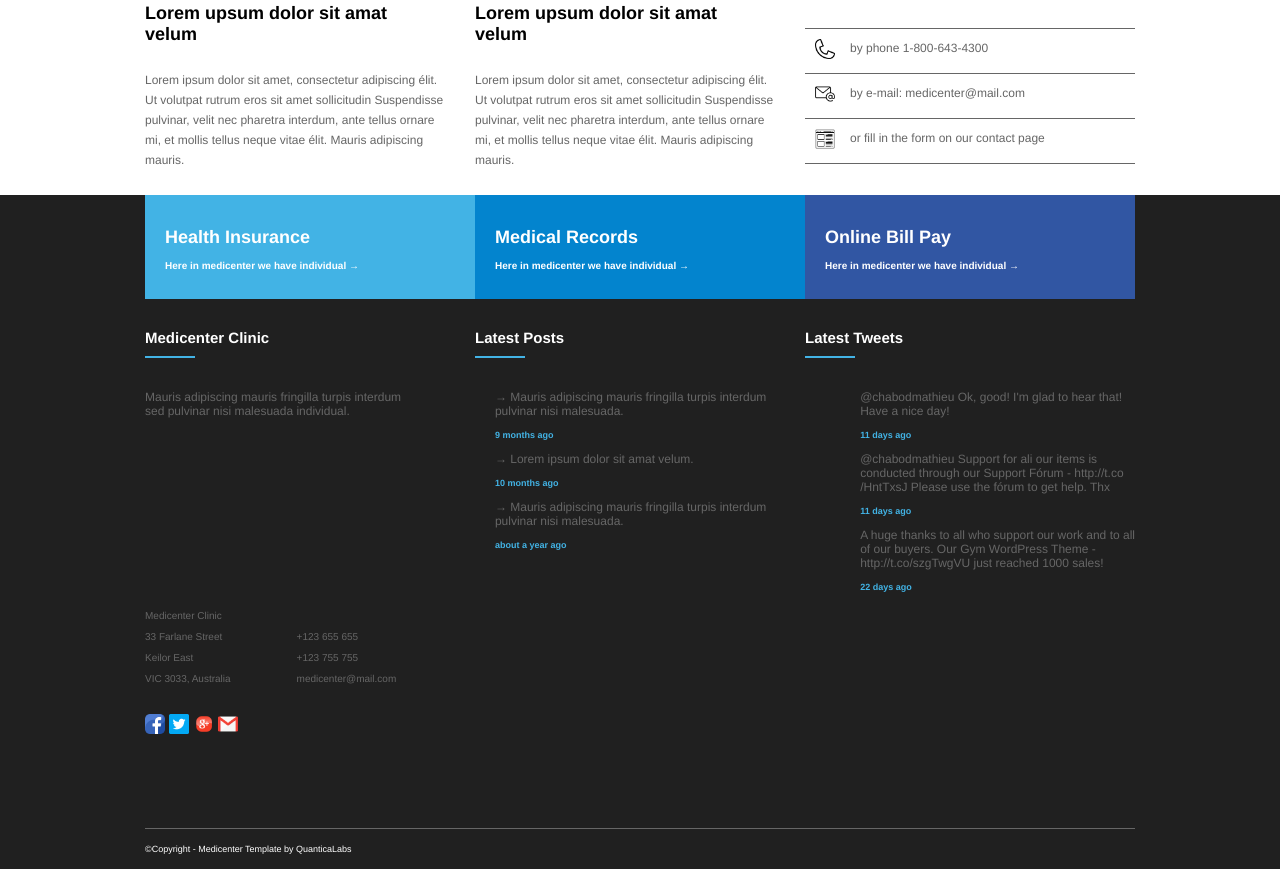
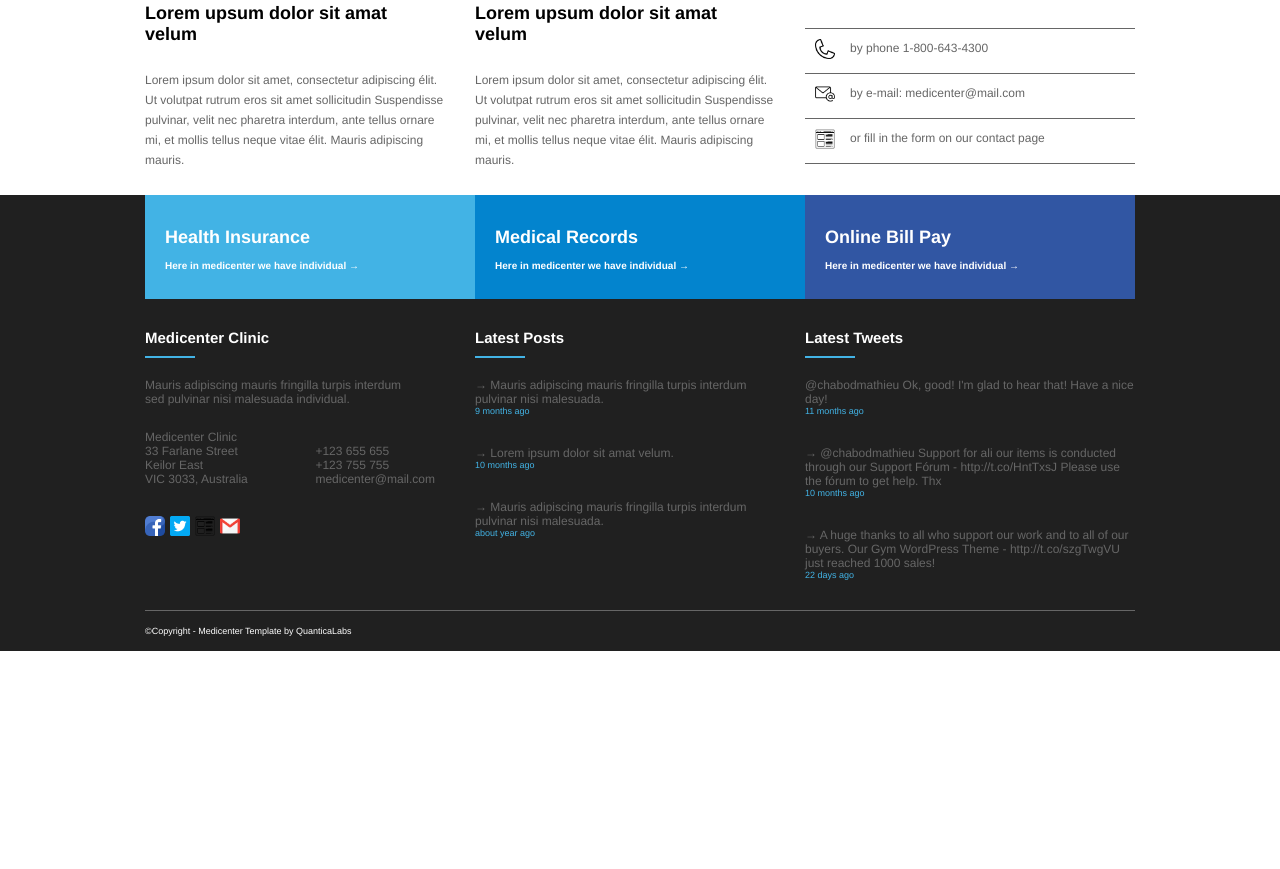
Before and after one commit to XileAJ/Projeto-Flexbox---B7web, a plain HTML site: page index.html in a window 1280 px wide. Shown: the part 1609-2478 px from the top of the page. After the commit the page ends 2260 px from the top, so only its background shows below. Drawn offline with Linux system fonts and the light colour scheme.

Commit message:
alteração no html e css que corrigiu problemas no alinhamento dos itens no rodapé da página

```diff
--- a/assets/css/style.css
+++ b/assets/css/style.css
@@ -420,6 +420,61 @@ footer .widget_title_text{
 	color: white;
 }
 
+.footer_rodape{
+	display: flex;
+
+}
+
+
+.footer_contact{
+	display: flex;
+	justify-content: space-between;
+}
+
+.footer_contact, .contact_txt1{
+	margin-top: 12px;
+	font-size: 12px;
+}
+
+.footer_contact, .contact_txt2{
+	margin-right: 20px;
+	margin-top: 12px;
+	font-size: 12px;
+}
+
+.contact_navicon{
+	display: flex;
+	margin-top: 30px;
+
+}
+
+.contact_navicon img{
+	width: 20px;
+	height: 20px;
+	margin-right: 5px;
+}
+
+.txt1, .txt2, .txt3{
+	flex: 1;
+	color: #666666;
+	font-size: 12px;
+
+}
+.txt_month{
+	color: #42b3e5;
+	font-size: 9px;
+}
+
+.txt2_conteudo1,
+.txt2_conteudo2,
+.txt2_conteudo3{
+	margin-bottom: 30px;
+}
+
+.footer_border{
+	border-bottom: 1px solid #666666;
+}
+
 .footer_copy{
 	color: white;
 	height: 40px;
@@ -427,93 +482,3 @@ footer .widget_title_text{
 	font-size: 9px;
 
 }
-
-
-
-.footer_text_area{
-	display: flex;
-	justify-content: space-between;
-
-}
-
-
-}
-.footer_text{
-	flex: 1;
-}
-
-.footer_text p{
-	font-size: 12px;
-	color: #666666;
-}
-
-.footer_text h2{
-	color: #42b3e5;
-	font-size: 9px;
-}
-
-.footer_text2_area{
-	display: flex;
-	flex: 1;
-
-}
-
-.footer_text3_area{
-	display: flex;
-	float: left;
-}
-
-.footer_text2 p{
-
-	color: #666666;
-	font-size: 10px;
-}
-
-.footer_text3 p{
-	color: #666666;
-	font-size: 10px;
-	margin-left: 66px;
-}
-
-.footer_text4 p{
-	display: flex;
-	flex-direction: column;
-	flex: 1;
-	justify-content: center;
-}
-
-.footer_text4{
-
-	flex-wrap: wrap;
-	float: left;
-
-}
-
-.footer_text4 p{
-	color: #666666;
-	font-size: 10px;
-}
-
-.footer_text4 h2{
-	color: #42b3e5;
-	font-size: 9px;
-}
-
-.redes_sociais{
-	display: flex;
-	margin-top: 20px;
-	border-bottom: 1px solid #666666;
-	padding-bottom: 90px;
-}
-
-
-footer .redes_sociais_favicons img{
-	width: 20px;
-	height: 20px;
-
-}
-
-footer .redes_sociais_favicons a{
-	display: block;
-	text-decoration: none;
-}
--- a/index.html
+++ b/index.html
@@ -317,66 +317,66 @@
 					</div>
 				</div>
 			</div>
-			<div class="footer_text_area">
-				<div class="footer_text">
-					<p>Mauris adipiscing mauris fringilla turpis interdum <br> sed pulvinar nisi malesuada individual.</p>
-				</div>
-				<div class="footer_text">
-					<p>→ Mauris adipiscing mauris fringilla turpis interdum <br>pulvinar nisi malesuada.</p>
-					<h2>9 months ago</h2>
-					<p>→ Lorem ipsum dolor sit amat velum.</p>
-					<h2>10 months ago</h2>
-					<p>→ Mauris adipiscing mauris fringilla turpis interdum <br>pulvinar nisi malesuada.</p>
-					<h2>about a year ago</h2>
-				</div>
-				<div class="footer_text">
-					<p>@chabodmathieu Ok, good! I'm glad to hear that! <br>Have a nice day!</p>
-					<h2>11 days ago</h2>
-					<p>@chabodmathieu Support for ali our items is<br> conducted through our Support Fórum - http://t.co <br>/HntTxsJ Please use the fórum to get help. Thx</p>
-					<h2>11 days ago</h2>
-					<p>A huge thanks to all who support our work and to all<br> of our buyers. Our Gym WordPress Theme - <br>http://t.co/szgTwgVU just reached 1000 sales!</p>
-					<h2>22 days ago</h2>
+			<div class="container">
+				<div class="footer_rodape">
+					<div class="txt1">
+						Mauris adipiscing mauris fringilla turpis interdum <br>sed pulvinar nisi malesuada individual.
+						<div class="footer_contact">
+							<div class="contact_txt1">
+								Medicenter Clinic<br>
+								33 Farlane Street<br>
+								Keilor East<br>
+								VIC 3033, Australia
+							</div>
+							<div class="contact_txt2"><br>
+								+123 655 655<br>
+								+123 755 755<br>
+								medicenter@mail.com
+							</div>
+						</div>
+						<div class="contact_navicon">
+							<img src="assets/images/facebook.png">
+							<img src="assets/images/twitter.png">
+							<img src="assets/images/page.png">
+							<img src="assets/images/gmail.png">
+						</div>
+					</div>
+					<div class="txt2">
+						<div class="txt2_conteudo1">→ Mauris adipiscing mauris fringilla turpis interdum<br>pulvinar nisi malesuada.
+							<div class="txt_month">9 months ago</div>
+						</div>
 
-				</div>
+						<div class="txt2_conteudo2">→ Lorem ipsum dolor sit amat velum.
+							<div class="txt_month">10 months ago</div>
+						</div>
 
-			</div>
-			<div class="footer_text2_area">
-				<div class="footer_text2">
-					<p>Medicenter Clinic</p>
-					<p>33 Farlane Street</p>
-					<p>Keilor East</p>
-					<p>VIC 3033, Australia</p>
-				</div>
+						<div class="txt2_conteudo3">→ Mauris adipiscing mauris fringilla turpis interdum<br>pulvinar nisi malesuada.
+							<div class="txt_month">about year ago</div>
+						</div>
+					</div>
+					<div class="txt3">
+						<div class="txt2_conteudo1">@chabodmathieu Ok, good! I'm glad to hear that! Have a nice day!
+							<div class="txt_month">11 months ago</div>
+						</div>
 
-				<div class="footer_text3">
-					<p><br></p>
-					<p>+123 655 655</p>
-					<p>+123 755 755</p>
-					<p>medicenter@mail.com</p>
-				</div>
-			</div>
-			<div class="redes_sociais">
-				<div class="redes_sociais_favicons">
-					<a href="">
-						<img src="assets/images/facebook.png">
-						<img src="assets/images/twitter.png">
-						<img src="assets/images/googleplus.png">
-						<img src="assets/images/gmail.png">
-					</a>
+						<div class="txt2_conteudo2">→ @chabodmathieu Support for ali our items is conducted through our Support Fórum - http://t.co/HntTxsJ Please use the fórum to get help. Thx
+							<div class="txt_month">10 months ago</div>
+						</div>
+
+						<div class="txt2_conteudo3">→ A huge thanks to all who support our work and to all of our buyers. Our Gym WordPress Theme - http://t.co/szgTwgVU just reached 1000 sales!
+							<div class="txt_month">22 days ago</div>
+					</div>
 				</div>
 			</div>
 
-
-
-
-
-
-
-			<div class="footer_copy">
-				 ©Copyright - Medicenter Template by QuanticaLabs
-			</div>
+		</div>
+		<div class="footer_border">
 
 		</div>
+		<div class="footer_copy">
+			 ©Copyright - Medicenter Template by QuanticaLabs
+		</div>
+
 	</footer>
 
 
```
